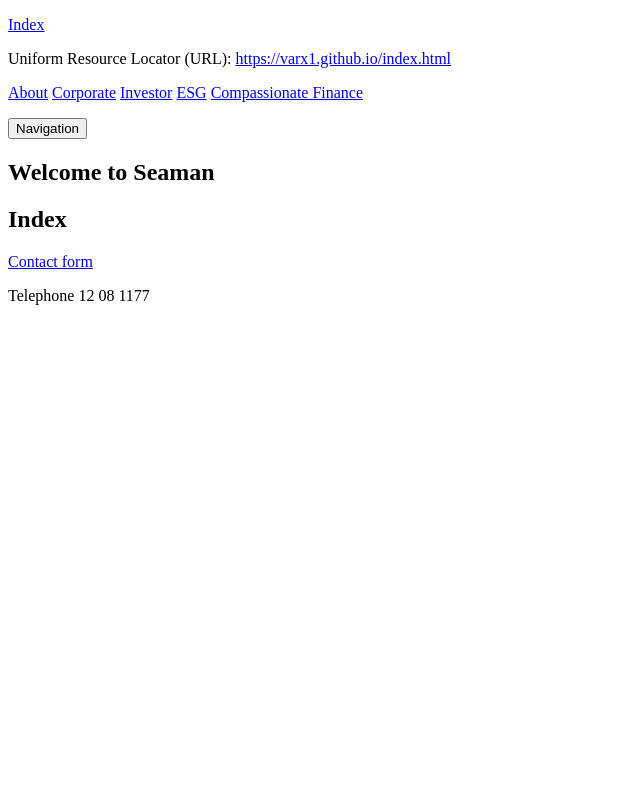
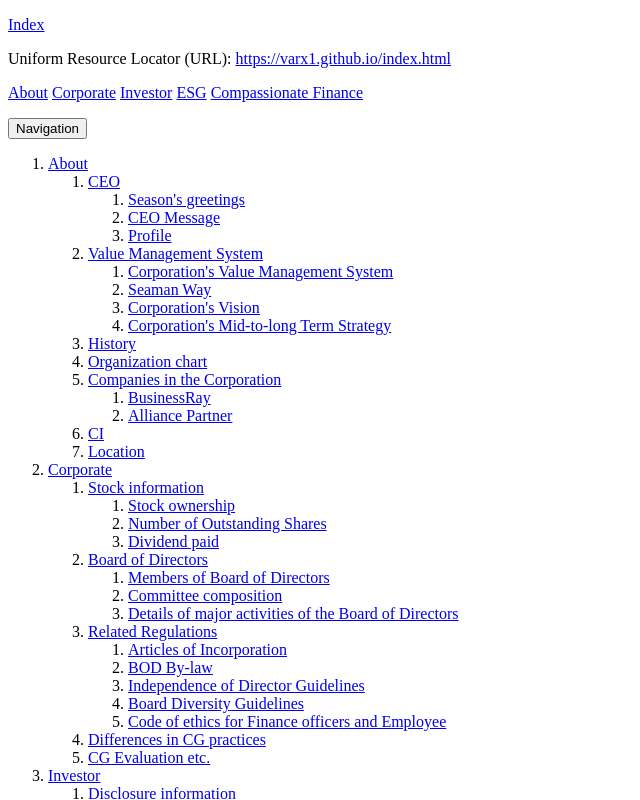
Before and after one commit to varx1/varx1.github.io, a plain HTML site: page index.html in a window 1280 px wide. Shown: the top 800 px of the page, without its empty margins (0-640 px from the left). Drawn offline with Linux system fonts and the light colour scheme.

Commit message:
Update index.html

```diff
--- a/index.html
+++ b/index.html
@@ -23,7 +23,7 @@
       </NAV>
       <P>
         <BUTTON ONCLICK="NavigationSwitch()">Navigation</BUTTON>
-        <NAV CLASS="NavigationSecondary">
+        <NAV ID="NavigationSecondary">
           <OL>
             <LI>
               <A HREF="#">About</A>
```
